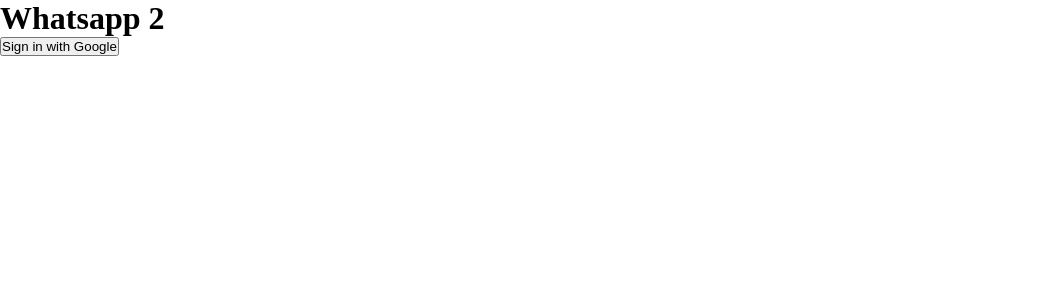
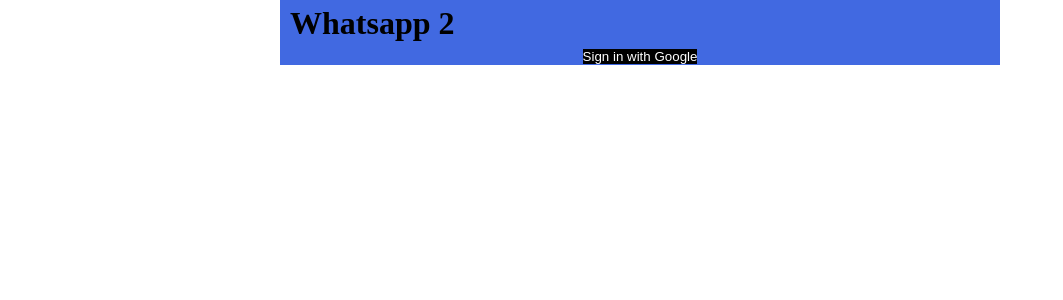
Before and after one commit to alvaro-j/chat-app-react, a React (Create React App) app: page / in a window 1280 px wide. Shown: the top 300 px of the page, without its empty margins (0-1063 px from the left). Built offline with nearby package versions, Linux system fonts and the light colour scheme; no server answers.

Commit message:
add more styles

```diff
--- a/src/styles/style.css
+++ b/src/styles/style.css
@@ -1,5 +1,42 @@
 * {
-  padding: 0;
-  margin: 0;
-  box-sizing: border-box;
+	padding: 0;
+	margin: 0;
+	box-sizing: border-box;
 }
+
+header {
+	display: flex;
+	justify-content: space-between;
+	align-items: center;
+	padding: 5px 10px;
+}
+
+header button {
+	width: 50px;
+	height: 50px;
+	border-radius: 8px;
+}
+
+.logo {
+  width: 50px;
+	height: 50px;
+	border-radius: 10px;
+}
+
+button {
+	background-color: black;
+	color: white;
+	border: none;
+	cursor: pointer;
+}
+
+.App {
+	text-align: center;
+	max-width: 720px;
+	margin: 0 auto;
+	background-color: royalblue;
+}
+
+.sent {
+  text-align: end;
+}
```
